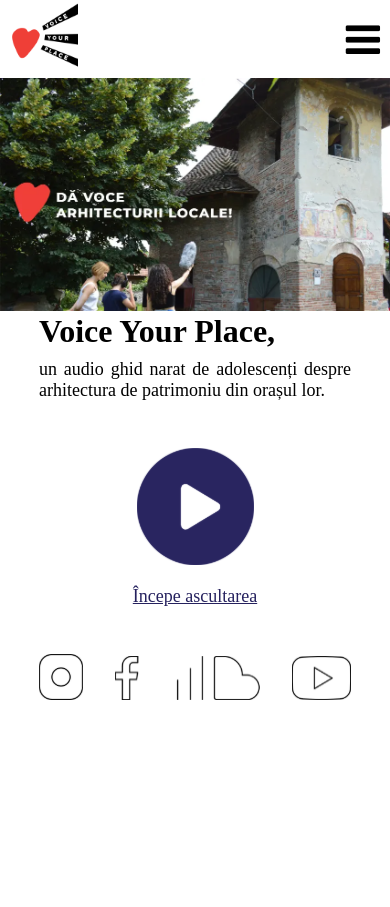
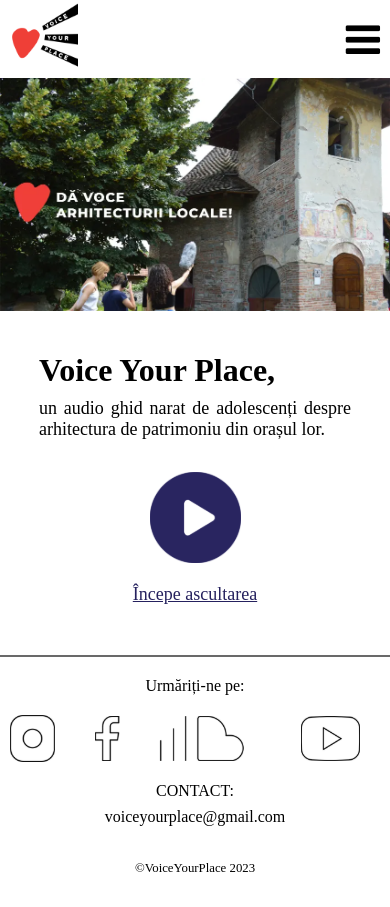
Before and after one commit to voiceyourplace/voiceyourplace, a Jekyll site: the page built from index.html, in a window 390 px wide. Built offline with Jekyll 4.4.1, drawn with Linux system fonts in a browser that asks for light colours; the list of posts is cut into pages by our own code.

Commit message:
task: Updates mobile first page
Signed-off-by: Gabriel Mocanu <gabi.mocanu98@gmail.com>

```diff
--- a/_includes/footer-home-page.html
+++ b/_includes/footer-home-page.html
@@ -1,5 +1,27 @@
 <footer class="footer-home-page">
-  <div class="footer-description-home-page">
-    <!-- <a href="{{ site.github.url }}/">{{ site.title }} </a> -->
+  <div class="center-column-responsive">
+    <p>Urmăriți-ne pe:</p>
+    <div class="social-media-wrapper-footer">
+      {% for item in site.data.settings.social %}
+      <a href="{{ item.link }}" target="_blank"
+        ><img
+          src="{{ site.github.url }}/assets/img/{{ item.image }}"
+          alt="{{ item.alt }}"
+      /></a>
+      {% endfor %}
+    </div>
+    <p>
+      CONTACT:
+      <br />
+      <a
+        href="mailto:voiceyourplace@gmail.com?subject = Feedback&body = Message"
+        style="color: #000000"
+      >
+        voiceyourplace@gmail.com
+      </a>
+    </p>
+    <div class="footer-description-home-page">
+      <a href="{{ site.github.url }}/">{{ site.footer }} </a>
+    </div>
   </div>
 </footer>
--- a/_sass/_default.scss
+++ b/_sass/_default.scss
@@ -112,14 +112,16 @@
   .content-wrapper-home-page {
     padding-left: 10%;
     padding-right: 10%;
+    padding-top: 10%;
   }
 
   .content-wrapper-home-page img {
-    // max-height: 32px;
+    height: 70%;
+    width: 70%;
   }
 
   .content-wrapper-home-page a {
-    padding-top: 15%;
+    padding-top: 10%;
   }
 }
 
@@ -203,6 +205,7 @@
     display: flex;
     width: 100%;
     gap: 10%;
+    display: none;
   }
 }
 
--- a/_sass/_footer-home-page.scss
+++ b/_sass/_footer-home-page.scss
@@ -7,11 +7,13 @@
   width: 100%;
   padding-top: 50px;
 }
+
 .footer-home-page a {
   color: $brand-color;
   padding: 0px 10px 0px;
   text-decoration: none;
 }
+
 @media (max-width: $container-width) {
   .footer-home-page {
     background: white;
@@ -19,7 +21,12 @@
     text-align: center;
     min-height: 56px;
     line-height: 45px;
-    width: 95vw;
+  }
+
+  .footer-home-page a {
+    color: #000000;
+    padding: 0px 10px 0px;
+    text-decoration: none;
   }
 }
 
@@ -27,5 +34,5 @@
   display: block;
   margin-bottom: 1rem;
   color: #9a9a9a;
-  font-size:0.8rem;
+  font-size: 0.8rem;
 }
--- a/_sass/_footer.scss
+++ b/_sass/_footer.scss
@@ -5,7 +5,7 @@
   text-align: center;
   min-height: 56px;
   width: 100%;
-  padding-top:   20px;
+  padding-top: 20px;
   border-top: solid 1px #000000;
 }
 
@@ -44,7 +44,6 @@
   padding: 0;
   margin: 0;
 }
-
 
 .footer-list li {
   margin-bottom: 0;
@@ -96,7 +95,6 @@
   display: none;
 }
 
-
 @media (max-width: $container-width) {
   .footer {
     flex-direction: column;
@@ -115,8 +113,8 @@
   }
 
   .social-media-wrapper-footer img {
-    height: 30px;
-    width: 30px;
+    // height: 30px;
+    // width: 30px;
   }
 
   .center-column-responsive {
@@ -126,5 +124,7 @@
     align-items: center;
     height: auto;
     width: auto;
+    border-top: 2px solid #696969;
+    color: black;
   }
 }
--- a/_sass/_header.scss
+++ b/_sass/_header.scss
@@ -81,7 +81,7 @@
     display: none;
     position: absolute;
     right: 10px;
-    margin-top: 50px;
+    margin-top: 60px;
     margin-right: 5px;
     background-color: #f9f9f9;
     min-width: 160px;
```
Also changed, not shown: _includes/footer.html (+33 -9 lines).
